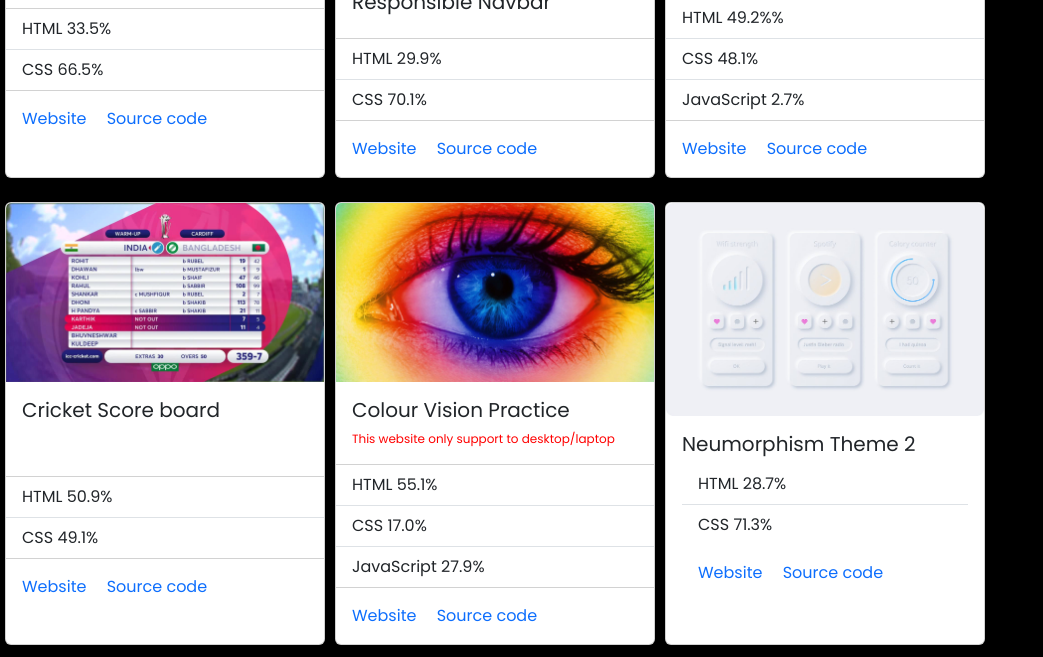
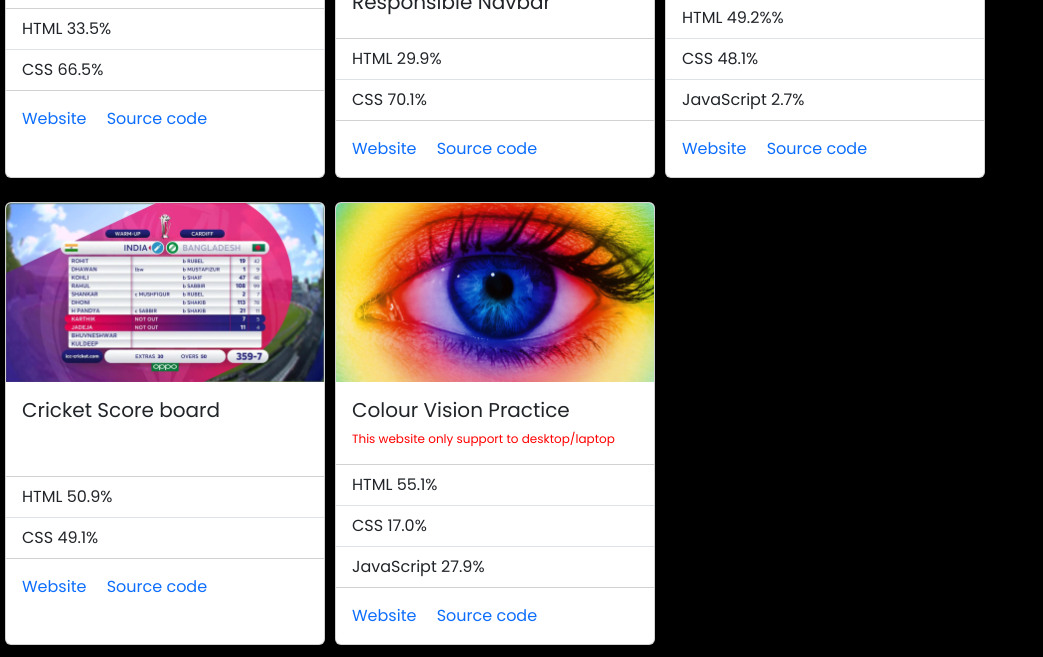
Before and after one commit to prathameshvattamwar/projectcard, a plain HTML site: page index.html in a window 1280 px wide. Shown: the part 1583-2240 px from the top of the page, without its empty margins (0-1043 px from the left). Drawn offline with nearby package versions, Linux system fonts and the light colour scheme.

Commit message:
Update index.html

```diff
--- a/index.html
+++ b/index.html
@@ -115,7 +115,7 @@
     <div class="card" >
       <img src="themeios.webp" class="card-img-top" alt="Theme">
       <div class="card-body">
-        <h5 class="card-title">Neumorphism Theme 1</h5>
+        <h5 class="card-title">Trending Mobile Theme</h5>
         <!-- <p class="card-text">Instagram clone app using HTML5, CSS3, JavaScript. You can scoll stories horizontally, tap to see them, view profile, reel, double click to like photo, etc.</p> -->
       </div>
       <ul class="list-group list-group-flush">
@@ -129,7 +129,7 @@
       </div>
     </div>
 
-     <div class="card" >
+    <div class="card" >
       <img src="unsplash.png" class="card-img-top" alt="Theme">
       <div class="card-body">
         <h5 class="card-title">Unsplash Style</h5>
@@ -192,8 +192,8 @@
         <!-- <li class="list-group-item">JavaScript 54.2%</li> -->
       </ul>
       <div class="card-body">
-        <a href="https://prathameshvattamwar.github.io/navbar" target="_blank" class="card-link">Website</a>
-        <a href="https://github.com/prathameshvattamwar/navbar" target="_blank" class="card-link">Source code</a>
+        <a href="https://prathameshvattamwar.github.io/profilecard" target="_blank" class="card-link">Website</a>
+        <a href="https://github.com/prathameshvattamwar/profilecard" target="_blank" class="card-link">Source code</a>
       </div>
     </div>
 
@@ -248,22 +248,6 @@
       </div>
     </div>
 
-    <div class="card" >
-      <img src="spotify.jpg" class="card-img-top" alt="Neumorphism Theme">
-      <div class="card-body">
-        <h5 class="card-title">Neumorphism Theme 2</h5>
-<!--         <p class="card-text blog-text">This website only support to desktop/laptop</p>
-      </div> -->
-      <ul class="list-group list-group-flush">
-        <li class="list-group-item">HTML 28.7%</li>
-        <li class="list-group-item">CSS 71.3%</li>
-<!--         <li class="list-group-item">JavaScript 27.9%</li> -->
-      </ul>
-      <div class="card-body">
-        <a href="https://prathameshvattamwar.github.io/theme2" target="_blank" class="card-link">Website</a>
-        <a href="https://github.com/prathameshvattamwar/theme2" target="_blank" class="card-link">Source code</a>
-      </div>
-    </div>
   </div>
 
   <script src="https://cdn.jsdelivr.net/npm/bootstrap@5.3.2/dist/js/bootstrap.bundle.min.js" integrity="sha384-C6RzsynM9kWDrMNeT87bh95OGNyZPhcTNXj1NW7RuBCsyN/o0jlpcV8Qyq46cDfL" crossorigin="anonymous"></script>
```
